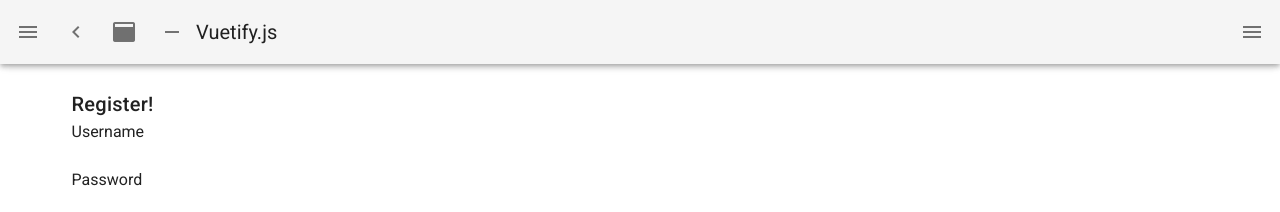
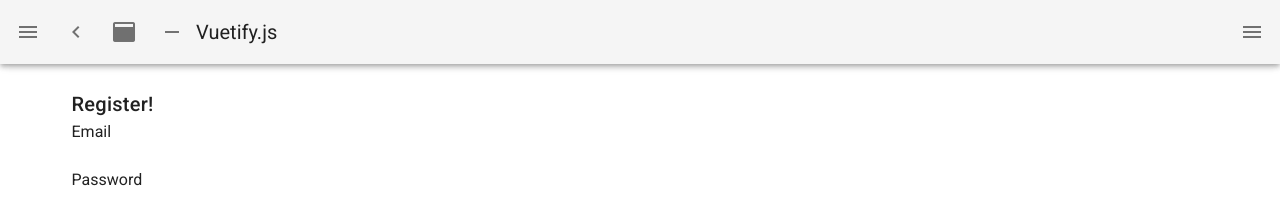
Before and after one commit to sebibrunner/crm-frontend, a Nuxt app: page /register in a window 1280 px wide. Shown: the top 212 px of the page. Built offline with nearby package versions, Linux system fonts and the light colour scheme.

Commit message:
fix auth and user

```diff
--- /dev/null
+++ b/components/Notification.vue
@@ -0,0 +1,12 @@
+<template>
+  <div class="notification is-danger">
+    {{ message }}
+  </div>
+</template>
+
+<script>
+export default {
+  name: 'Notification',
+  props: ['message']
+}
+</script>
--- a/nuxt.config.js
+++ b/nuxt.config.js
@@ -53,8 +53,8 @@ export default {
           autoFetch: true,
         },
         endpoints: {
-          login: { url: 'http://localhost:5000/auth/login', method: 'post' },
-          logout: { url: 'http://localhost:5000/auth/logout', method: 'post' },
+          login: { url: 'http://localhost:5000/auth', method: 'post' },
+          logout: { url: 'http://localhost:5000/auth', method: 'post' },
           user: { url: 'http://localhost:5000/profile', method: 'get' },
         },
       },
--- a/pages/login.vue
+++ b/pages/login.vue
@@ -3,8 +3,8 @@
     <h2 class="title has-text-centered">Login!</h2>
     <form @submit.prevent="userLogin">
       <div>
-        <label>Username</label>
-        <input v-model="login.username" type="text" />
+        <label>Email</label>
+        <input v-model="login.email" type="text" />
       </div>
       <div>
         <label>Password</label>
@@ -25,7 +25,7 @@ export default {
   data() {
     return {
       login: {
-        username: '',
+        email: '',
         password: '',
       },
     }
--- a/pages/register.vue
+++ b/pages/register.vue
@@ -7,13 +7,13 @@
 
           <form method="post" @submit.prevent="register">
             <div class="field">
-              <label class="label">Username</label>
+              <label class="label">Email</label>
               <div class="control">
                 <input
-                  type="text"
+                  type="email"
                   class="input"
-                  name="username"
-                  v-model="username"
+                  name="email"
+                  v-model="email"
                   required
                 />
               </div>
@@ -45,12 +45,16 @@
 </template>
 
 <script>
+import Notification from '~/components/Notification'
 
 export default {
+  components: {
+    Notification,
+  },
 
   data() {
     return {
-      username: '',
+      email: '',
       password: '',
       error: null
     }
@@ -59,13 +63,14 @@ export default {
   methods: {
     async register() {
       try {
-        await this.$axios.post('user', {
-          username: this.username,
+        await this.$axios.post('users', {
+          email: this.email,
           password: this.password
         })
 
         await this.$auth.loginWith('local', {
           data: {
+          email: this.email,
           password: this.password
           },
         })
```
